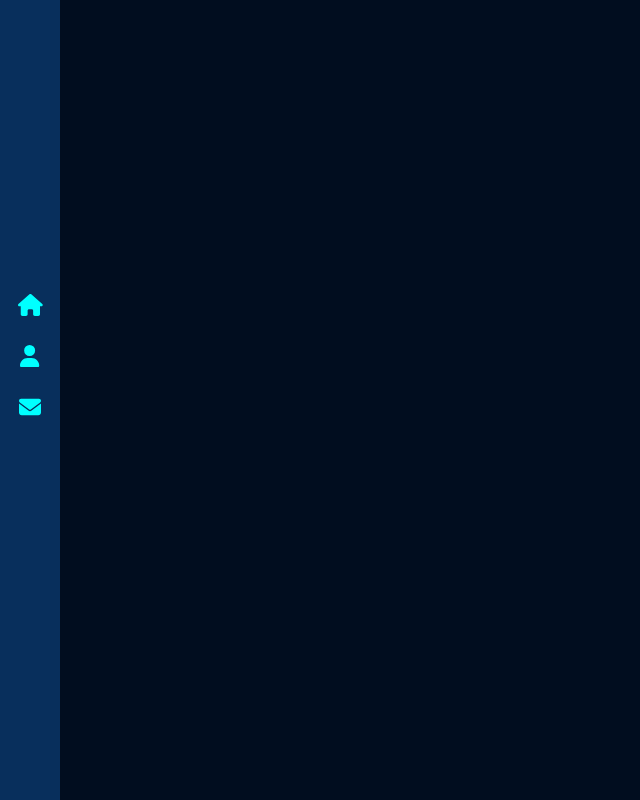
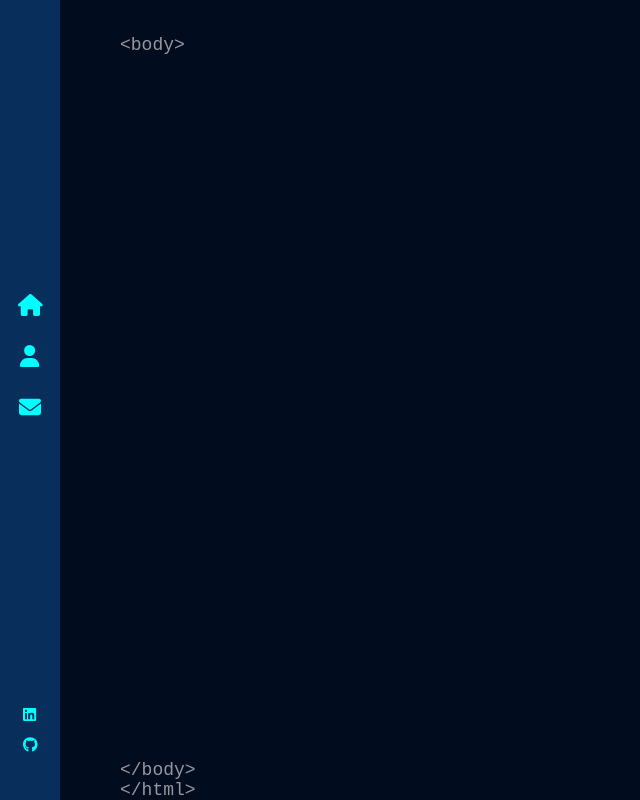
Before and after one commit to Mihisanka/portfolio-react, a React (Create React App) app in the folder portfolio/: page / in a window 1280 px wide. Shown: the whole page, without its empty margins (0-640 px from the left). Built offline with nearby package versions, Linux system fonts and the light colour scheme.

Commit message:
social media
adding social media links to nav bar

```diff
--- a/portfolio/src/components/Layout/index.js
+++ b/portfolio/src/components/Layout/index.js
@@ -1,11 +1,27 @@
+import { Outlet } from 'react-router-dom';
 import Sidebar from '../sidebar'; // Assuming sidebar.js is in the parent directory
 import './index.scss';
 
 const Layout = () => {
     return (
-        <>
+        <div className='app'>
             <Sidebar />
-        </>
+            <div className='page'>
+                <span className='tags top-tags'>
+                    &lt;body&gt;
+                </span>
+        <Outlet/>
+            <span className='tags bottom-tags'>
+                    &lt;/body&gt; <br/>
+
+                    <span className='bottom-tag-html'>
+                    &lt;/html&gt;
+                    </span>
+
+                </span>
+
+            </div>
+        </div>
     );
 }
 
--- a/portfolio/src/components/Layout/index.scss
+++ b/portfolio/src/components/Layout/index.scss
@@ -0,0 +1,20 @@
+.page{
+    width: 100%;
+    height: 100%;
+    position: absolute;
+}
+
+.top-tags{
+    bottom: auto;
+    top: 35px;
+}
+
+.tags{
+    bottom: auto;
+    opacity: 0.6;
+    position: absolute;
+    bottom: 0;
+    left: 120px;
+    font-size: 18px;
+    font-family: 'Courier New', Courier, monospace;
+}
--- a/portfolio/src/components/sidebar/index.js
+++ b/portfolio/src/components/sidebar/index.js
@@ -1,18 +1,13 @@
 import './index.scss';
-//import LogoS from '../../assets/images/logo-s.png';
-//import LogoSubtitle from '../../assets/images/logo_sub.png';
 import { FontAwesomeIcon } from '@fortawesome/react-fontawesome';
 import { faEnvelope, faHome, faUser } from '@fortawesome/free-solid-svg-icons';
-import { NavLink,Link } from 'react-router-dom';
+import { NavLink } from 'react-router-dom';
+import { faGithub, faLinkedin } from '@fortawesome/free-brands-svg-icons';
 
 const Sidebar = () => {
     return (
         <div className="navbar">
-           <Link exact activeClassName="active" to="/">
-                {/* <img className='logo' src={LogoS} alt="logo"/> */}
-                {/* <img className="sub-logo" src={LogoSubtitle} alt="slowdown"/> */}
-            </Link>
-
+            {/* Removed unused <Link> component */}
             <nav>
                 <NavLink exact activeClassName="active" to="/">
                     <FontAwesomeIcon icon={faHome} color="aqua"/>
@@ -24,7 +19,20 @@ const Sidebar = () => {
                     <FontAwesomeIcon icon={faEnvelope} color="aqua"/>
                 </NavLink>
             </nav>
+            {/* Added an unordered list with a list item containing a LinkedIn link */}
+            <ul>
+                <li>
+                    <a target='_blank' rel='noreferrer' href='https://www.linkedin.com/in/mihisankasandudeeptha/'>
+                        <FontAwesomeIcon icon={faLinkedin} color="aqua"/>
+                    </a>
+                </li>
 
+                <li>
+                    <a target='_blank' rel='noreferrer' href='https://github.com/Mihisanka'>
+                        <FontAwesomeIcon icon={faGithub} color="aqua"/>
+                    </a>
+                </li>
+            </ul>
         </div>
     );
 }
--- a/portfolio/src/components/sidebar/index.scss
+++ b/portfolio/src/components/sidebar/index.scss
@@ -84,4 +84,27 @@ nav{
         }
     }
  }
+ ul{
+    position: absolute;
+    bottom: 40px;
+    width:  100%;
+    display: block;
+    padding: 0;
+    list-style: none;
+    text-align: center;
+    margin: 0;
+    li{
+        a{
+            padding: 7px 0;
+            display: block;
+            font-size: 15px;
+            line-height: 16px;
+
+            &:hover svg {
+                color: antiquewhite;
+            }
+        }
+    }
+
+ }
 }
```
Also changed, not shown: 2 other files (tests, documents, lock files or other folders).
